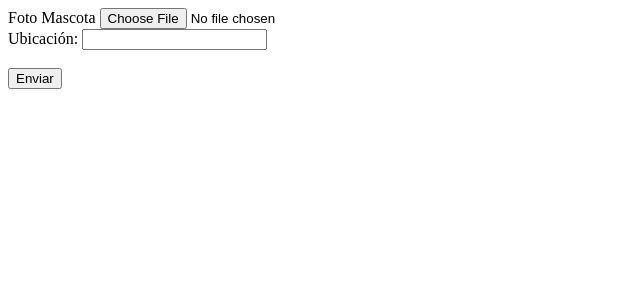
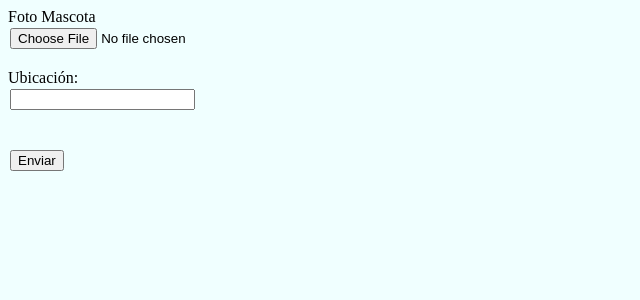
Before and after one commit to Mar72/Mascotas, a PHP site: template views/mascota/addFotos.php in a window 1280 px wide. Shown: the top 300 px of the page, without its empty margins (0-640 px from the left). Run offline with PHP 8.4, Linux system fonts and the light colour scheme; the template is opened without the code that fills it: most values are stand-ins (such as "Sample title", 1, 10 or a date in 2020); some libraries are stand-ins or nearby versions.

Commit message:
v1.0.0.14
editado el CSS

```diff
--- a/css/estilo.css
+++ b/css/estilo.css
@@ -1,15 +1,23 @@
+body{
+	background-color: Azure;
+}
+h1{
+	text-align: center;
+}
 h1, h2, h3 {
 	color: brown;
 }
 
 table th {
-	background-color: bisque;
+	background-color: MintCream;
 }
 
 table tr:nth-of-type(odd) {
-	background-color: antiquewhite;
+	background-color: lightblue;
 }
-
+table tr:nth-of-type(even) {
+	background-color: LightSkyBlue;
+}
 p.error {
 	color: red;
 }
@@ -17,7 +25,14 @@ p.error {
 p.exito {
 	color: green;
 }
-
+label{
+	display: inline-block;
+	min-width: 80px;
+}
+input {
+	display: block;
+	margin: 2px;
+}
 footer {
 	text-align: right;
 }
```
